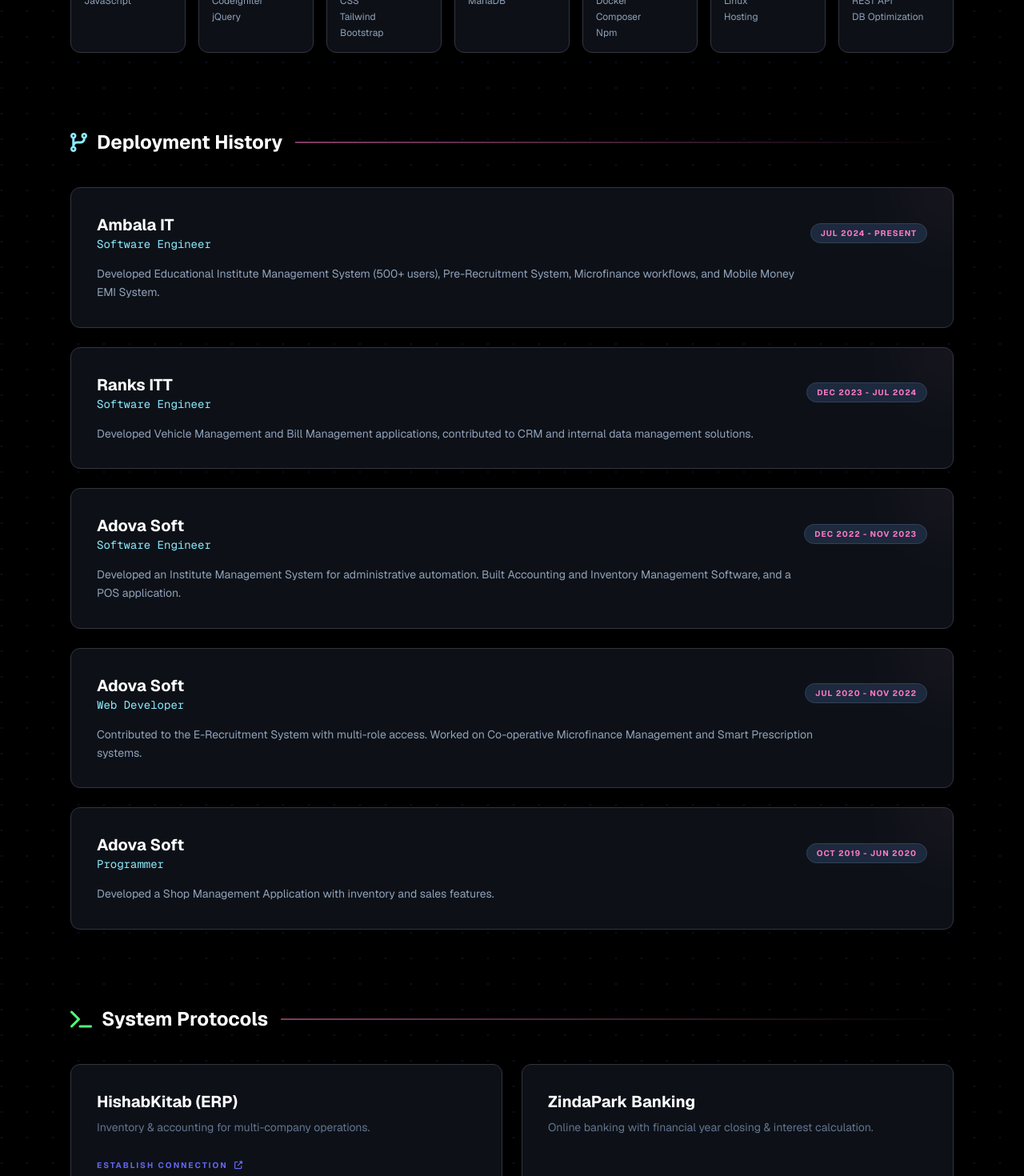
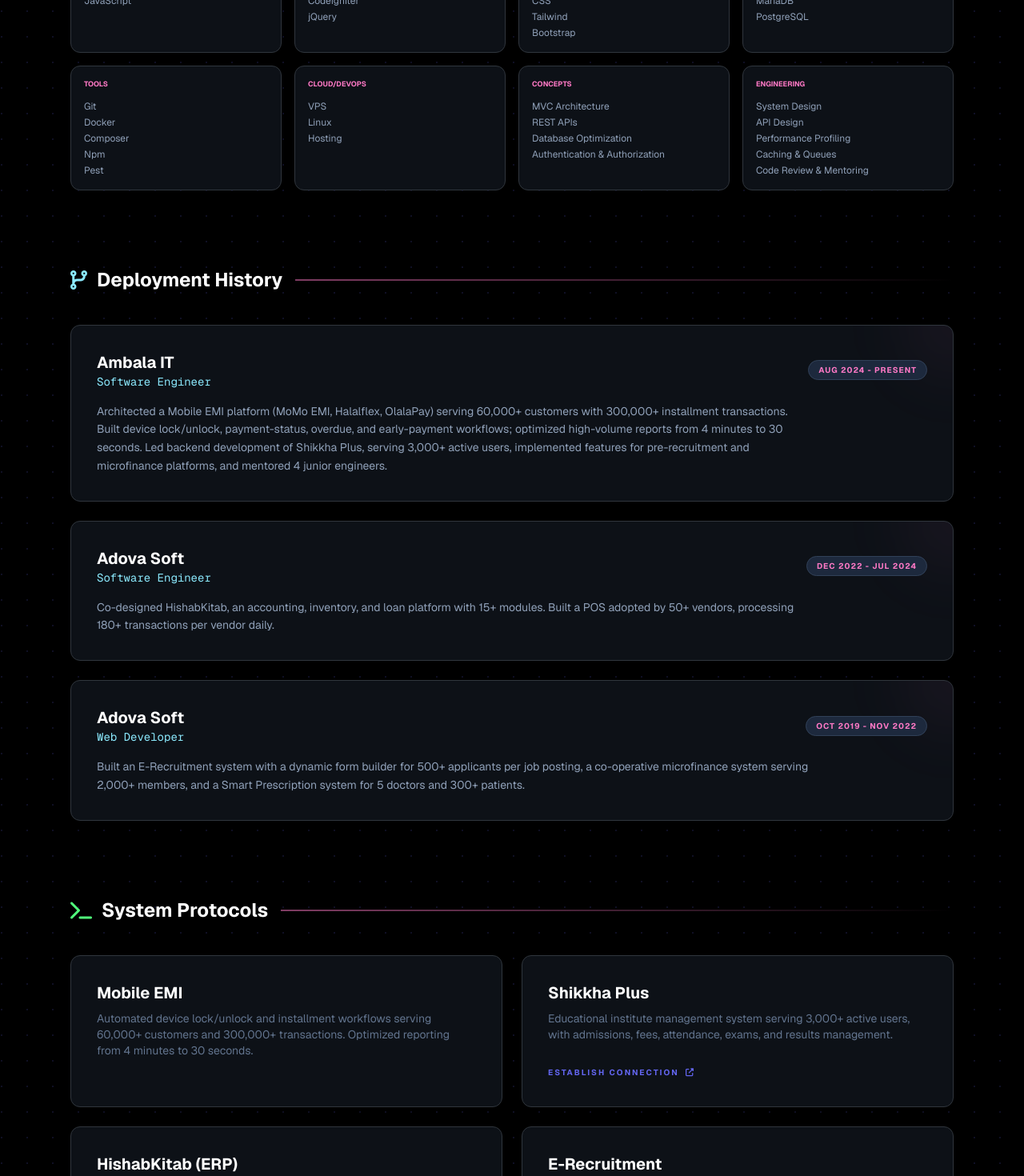
Before and after one commit to sajibAdhi/sajibadhi.github.io, a Vue app: page / in a window 1280 px wide. Shown: the part 820-2290 px from the top of the page at 80% size. Built offline with nearby package versions, Linux system fonts and the light colour scheme.

Commit message:
feat: update resume details and add profile picture; enhance experience descriptions and project links

```diff
--- a/src/App.vue
+++ b/src/App.vue
@@ -5,9 +5,9 @@ const resumeData = {
     headline: "Software Engineer",
     email: "tosajibadhi@gmail.com",
     phone: "+8801400593322",
-    location: "Agargaon, Dhaka",
+    location: "Shere Bangla Nagar, Agargaon, Dhaka",
     website: "https://hishabkitab.com/",
-    profilePic: "https://storage.rxresu.me/clp9g04jwcp2k9hunw9ic54v9/pictures/clp9kq71300hxqo5qnzxexz40.jpg",
+    profilePic: "/sajib-adhikary.jpg",
     resumeUrl: "/resume-of-sajib-adhikary.pdf",
     linktreeUrl: "https://linktr.ee/sajibAdhi",
     socials: [
@@ -15,37 +15,25 @@ const resumeData = {
       { name: 'LinkedIn', url: 'https://www.linkedin.com/in/sajibadhi/', icon: 'fab fa-linkedin' }
     ]
   },
-  summary: "Software Engineer with 3+ years of experience in developing scalable ERP, accounting, and microfinance systems using Laravel and CodeIgniter. Strong expertise in backend development, database design, and system architecture. Experienced in building high-performance applications, optimizing database queries, and delivering solutions used by hundreds of users in real-world environments.",
+  summary: "Software Engineer with 6+ years of experience building scalable ERP, accounting, and microfinance systems using Laravel and CodeIgniter. Specializes in backend architecture, database design, and performance optimization for applications serving hundreds of users. Mentors 4 junior engineers, leads code reviews for a 5-person team, and promotes two-way knowledge-sharing to raise code quality and architectural standards.",
   experience: [
     {
       company: "Ambala IT",
       role: "Software Engineer",
-      period: "Jul 2024 - Present",
-      desc: "Developed Educational Institute Management System (500+ users), Pre-Recruitment System, Microfinance workflows, and Mobile Money EMI System."
-    },
-    {
-      company: "Ranks ITT",
-      role: "Software Engineer",
-      period: "Dec 2023 - Jul 2024",
-      desc: "Developed Vehicle Management and Bill Management applications, contributed to CRM and internal data management solutions."
+      period: "Aug 2024 - Present",
+      desc: "Architected a Mobile EMI platform (MoMo EMI, Halalflex, OlalaPay) serving 60,000+ customers with 300,000+ installment transactions. Built device lock/unlock, payment-status, overdue, and early-payment workflows; optimized high-volume reports from 4 minutes to 30 seconds. Led backend development of Shikkha Plus, serving 3,000+ active users, implemented features for pre-recruitment and microfinance platforms, and mentored 4 junior engineers."
     },
     {
       company: "Adova Soft",
       role: "Software Engineer",
-      period: "Dec 2022 - Nov 2023",
-      desc: "Developed an Institute Management System for administrative automation. Built Accounting and Inventory Management Software, and a POS application."
+      period: "Dec 2022 - Jul 2024",
+      desc: "Co-designed HishabKitab, an accounting, inventory, and loan platform with 15+ modules. Built a POS adopted by 50+ vendors, processing 180+ transactions per vendor daily."
     },
     {
       company: "Adova Soft",
       role: "Web Developer",
-      period: "Jul 2020 - Nov 2022",
-      desc: "Contributed to the E-Recruitment System with multi-role access. Worked on Co-operative Microfinance Management and Smart Prescription systems."
-    },
-    {
-      company: "Adova Soft",
-      role: "Programmer",
-      period: "Oct 2019 - Jun 2020",
-      desc: "Developed a Shop Management Application with inventory and sales features."
+      period: "Oct 2019 - Nov 2022",
+      desc: "Built an E-Recruitment system with a dynamic form builder for 500+ applicants per job posting, a co-operative microfinance system serving 2,000+ members, and a Smart Prescription system for 5 doctors and 300+ patients."
     }
   ],
   education: [
@@ -57,17 +45,18 @@ const resumeData = {
     { category: 'Languages', items: ['PHP', 'JavaScript'] },
     { category: 'Frameworks', items: ['Laravel', 'CodeIgniter', 'jQuery'] },
     { category: 'Frontend', items: ['HTML', 'CSS', 'Tailwind', 'Bootstrap'] },
-    { category: 'Database', items: ['MySQL', 'MariaDB'] },
-    { category: 'Tools', items: ['Git', 'Docker', 'Composer', 'Npm'] },
+    { category: 'Database', items: ['MySQL', 'MariaDB', 'PostgreSQL'] },
+    { category: 'Tools', items: ['Git', 'Docker', 'Composer', 'Npm', 'Pest'] },
     { category: 'Cloud/DevOps', items: ['VPS', 'Linux', 'Hosting'] },
-    { category: 'Concepts', items: ['MVC', 'REST API', 'DB Optimization'] }
+    { category: 'Concepts', items: ['MVC Architecture', 'REST APIs', 'Database Optimization', 'Authentication & Authorization'] },
+    { category: 'Engineering', items: ['System Design', 'API Design', 'Performance Profiling', 'Caching & Queues', 'Code Review & Mentoring'] }
   ],
   projects: [
-    { name: "HishabKitab (ERP)", desc: "Inventory & accounting for multi-company operations.", link: "https://hishabkitab.com/" },
-    { name: "ZindaPark Banking", desc: "Online banking with financial year closing & interest calculation.", link: "" },
-    { name: "E-Recruitment", desc: "Platform with dynamic form generation & RBAC.", link: "" },
-    { name: "Smart Prescription", desc: "Appointment & patient management platform.", link: "https://smartprescription.hishabkitab.com/" },
-    { name: "Smart Invoice", desc: "Cloud-based invoicing with product & customer management.", link: "https://smartinvoice.hishabkitab.com/" }
+    { name: "Mobile EMI", desc: "Automated device lock/unlock and installment workflows serving 60,000+ customers and 300,000+ transactions. Optimized reporting from 4 minutes to 30 seconds.", link: "" },
+    { name: "Shikkha Plus", desc: "Educational institute management system serving 3,000+ active users, with admissions, fees, attendance, exams, and results management.", link: "https://shikkhaplus.com/" },
+    { name: "HishabKitab (ERP)", desc: "Accounting, inventory, and loan management across 15+ modules, including ledgers, balance sheets, and transaction logging.", link: "https://hishabkitab.com/" },
+    { name: "E-Recruitment", desc: "Recruitment platform with applicant, admin, and verifier panels, dynamic job forms, and role-based access control.", link: "" },
+    { name: "ZindaPark Banking", desc: "Online banking with year-end closing, interest calculations, low-bandwidth performance, and queue-based task scheduling.", link: "" }
   ],
   certifications: ["Python for Everybody (Coursera)", "Web App. for Everybody (Coursera)"],
   awards: [{ title: "Project Showcasing - 2nd Runner-up", provider: "Sonargaon University", desc: "Project Thesis Manager cloud system." }],
@@ -185,7 +174,7 @@ const navItems = [
            </h2>
            <div class="hf-line"></div>
         </div>
-        <div class="grid grid-cols-2 sm:grid-cols-4 lg:grid-cols-7 gap-4">
+        <div class="grid grid-cols-2 sm:grid-cols-4 lg:grid-cols-4 gap-4">
            <div v-for="skill in resumeData.skills" :key="skill.category" class="hf-card p-4 hover:bg-hf-pink/5 group">
              <h3 class="text-[9px] font-bold text-hf-pink uppercase mb-3">{{ skill.category }}</h3>
              <div class="space-y-1">
@@ -204,7 +193,7 @@ const navItems = [
           <div class="hf-line from-hf-cyan/50"></div>
         </div>
         <div class="space-y-6">
-          <div v-for="exp in resumeData.experience" :key="exp.company" class="hf-card p-6 lg:p-8 group relative overflow-hidden">
+          <div v-for="exp in resumeData.experience" :key="`${exp.company}-${exp.period}`" class="hf-card p-6 lg:p-8 group relative overflow-hidden">
             <div class="absolute top-0 right-0 w-32 h-32 bg-hf-pink/5 -mr-16 -mt-16 rounded-full blur-2xl group-hover:bg-hf-pink/10 transition"></div>
             <div class="flex flex-col sm:flex-row sm:items-center justify-between gap-4 mb-4 relative z-10">
                <div>
```
Also changed, not shown: public/sajib-adhikary.jpg (added), 1 other file (tests, documents, lock files or other folders).
